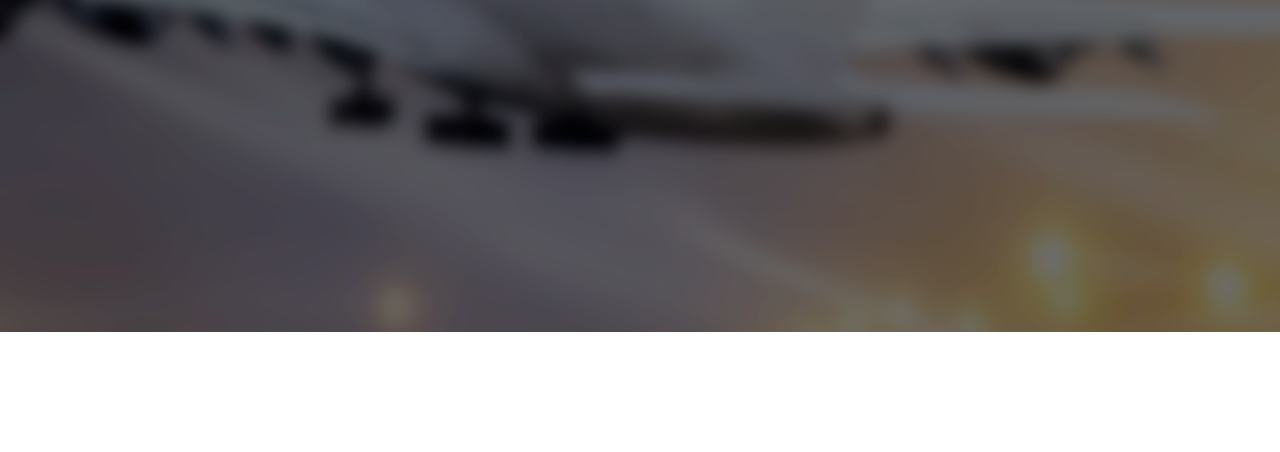
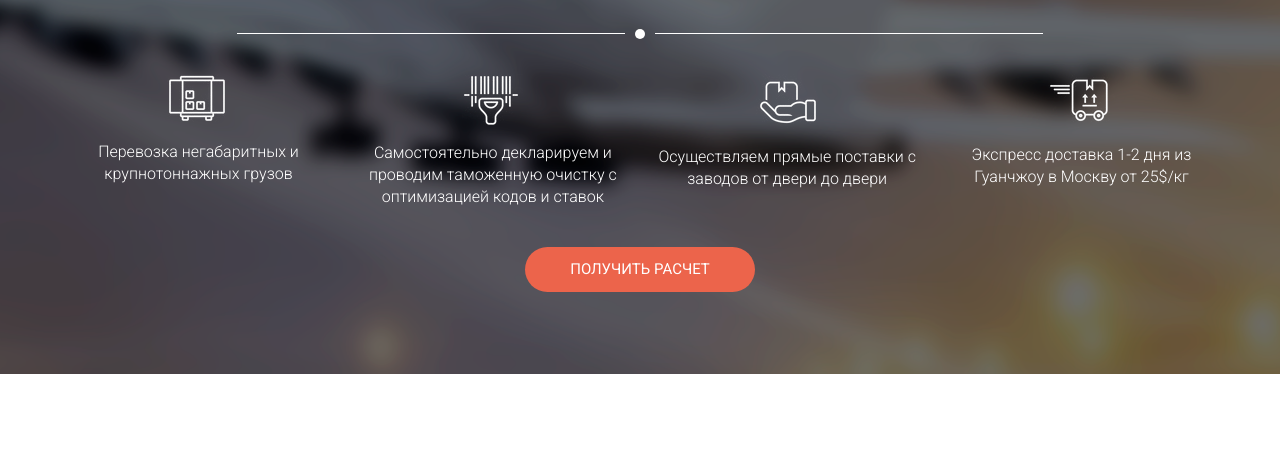
Before and after one commit to terebator228/Glopt, a website: page src/index.html in a window 1280 px wide. Shown: the part 348-800 px from the top of the page. Drawn offline with nearby package versions, Linux system fonts and the light colour scheme; files that its build step writes are made by us from their sources; files whose address does not match are found by name.

Commit message:
Завершение верстки первой секции

```diff
--- a/src/index.html
+++ b/src/index.html
@@ -10,9 +10,9 @@
 <body>
 
     <section class="promo">
-        <header>
-            <nav>
-                <div class="container">
+        <div class="container">
+            <header>
+                <nav>
                     <div class="menu">
                         <div class="menu__list">
                             <div class="menu__logo">
@@ -25,7 +25,7 @@
                             <div class="menu__item"><a href="#">Цены</a></div>
                             <div class="menu__item"><a href="#">Схема работы</a></div>
                             <div class="menu__item"><a href="#">Отзывы</a></div>
-                            <div class="menu__item"><a href="#">Контакты</a></div>
+                            <div class="menu__item menu__item_border-none"><a href="#">Контакты</a></div>
 
                             <div class="menu__contacts">
                                 Есть вопросы?
@@ -36,14 +36,38 @@
                             </button>
                         </div>
                     </div>
+                </nav>
+            </header>
 
+            <h3 class="promo__descr">Global Opt - логистика полного цикла из Китая в Россию</h3>
+            <h1 class="promo__title">ДОСТАВКА ГРУЗОВ ИЗ КИТАЯ</h1>
+            <h2 class="promo__subtitle">В РОССИЮ И СНГ ВСЕМИ ВИДАМИ ТРАНСПОРТА</h2>
+
+            <div class="promo__divider"></div>
+
+            <div class="promo__grid">
+                <div class="promo__grid-item">
+                    <img src="icons/cart.png" alt="cart" class="promo__grid-item__img">
+                    <div class="promo__grid-item__descr">Перевозка негабаритных и крупнотоннажных грузов</div>
                 </div>
-            </nav>
-        </header>
+                <div class="promo__grid-item">
+                    <img src="icons/code1.png" alt="code" class="promo__grid-item__img">
+                    <div class="promo__grid-item__descr">Самостоятельно декларируем и проводим таможенную очистку с оптимизацией кодов и ставок</div>
+                </div>
+                <div class="promo__grid-item">
+                    <img src="icons/hand.png" alt="hand" class="promo__grid-item__img">
+                    <div class="promo__grid-item__descr">Осуществляем прямые поставки с заводов от двери до двери</div>
+                </div>
+                <div class="promo__grid-item">
+                    <img src="icons/express.png" alt="express" class="promo__grid-item__img">
+                    <div class="promo__grid-item__descr">Экспресс доставка 1-2 дня из Гуанчжоу в Москву от 25$/кг  </div>
+                </div>
+            </div>
 
-        <h3 class="promo__descr">Global Opt - логистика полного цикла из Китая в Россию</h3>
-        <h1 class="promo__title">ДОСТАВКА ГРУЗОВ ИЗ КИТАЯ</h1>
-        <h2 class="promo__subtitle">В РОССИЮ И СНГ ВСЕМИ ВИДАМИ ТРАНСПОРТА</h2>
+            <button class="btn btn_fz15">
+                Получить расчет
+            </button>
+        </div>
     </section>
 
 
--- a/src/sass/blocks/_button.scss
+++ b/src/sass/blocks/_button.scss
@@ -13,4 +13,11 @@
     &:hover {
         background:#dc5238;
     }
+    &_fz15 {
+        display: block;
+        font-size: 15px;
+        width: 230px;
+        margin: 0 auto;
+        margin-top: 39px;
+    }
 }
--- a/src/sass/blocks/_header.scss
+++ b/src/sass/blocks/_header.scss
@@ -5,13 +5,12 @@
         list-style-type: none;
         align-items: center;
     }
+    &__logo {
+        margin-right: 55px;
+    }
     &__item {
-        padding-right: 18px;
+        padding-right: 14px;
         border-right: 1px dotted rgba($color: #fff, $alpha: .6);
-        &:last-child {
-            border-right: none;
-            padding-right: 0;
-        }
         a {
             position: relative;
             color: #fff;
@@ -33,7 +32,11 @@
                 transition: all .3s;
             }
         }
+        &_border-none {
+            border-right: none;
+        }
     }
+
     &__contacts {
         display: flex;
         flex-direction: column;
--- a/src/sass/blocks/_promo.scss
+++ b/src/sass/blocks/_promo.scss
@@ -27,4 +27,59 @@
         margin-top: 9px;
         font-weight: 400;
     }
+    &__divider {
+        position: relative;
+        width: 10px;
+        height: 10px;
+        margin: 0 auto;
+        background-color: #fff;
+        margin-top: 38px;
+        border-radius: 100%;
+        &::before {
+            position: absolute;
+            content: '';
+            display: block;
+            width: 388px;
+            height: 1px;
+            background-color: #fff;
+            top: 4px;
+            left: 20px;
+        }
+        &::after {
+            position: absolute;
+            content: '';
+            display: block;
+            width: 388px;
+            height: 1px;
+            background-color: #fff;
+            top: 4px;
+            right: 20px;
+        }
+    }
+    &__grid {
+        display: grid;
+        grid-template-columns: repeat(4, minmax(auto, 262px));
+        justify-content: space-between;
+        grid-auto-rows: auto;
+        margin-top: 35px;
+        &-item {
+            display: flex;
+            flex-direction: column;
+            align-items: center;
+            &__descr {
+                margin-top: 16px;
+                color: #ffffff;
+                font-size: 16px;
+                font-weight: 300;
+                line-height: 22px;
+                text-align: center;
+                &:nth-child(1) {
+                    margin-top: 19px;
+                }
+            }
+            &:nth-child(1) &__descr {
+                margin-top: 19px;
+            }
+        }
+    }
 }
```
Also changed, not shown: dist/css/style.min.css, dist/icons/code1.png (added), dist/index.html, src/icons/code1.png (added).
